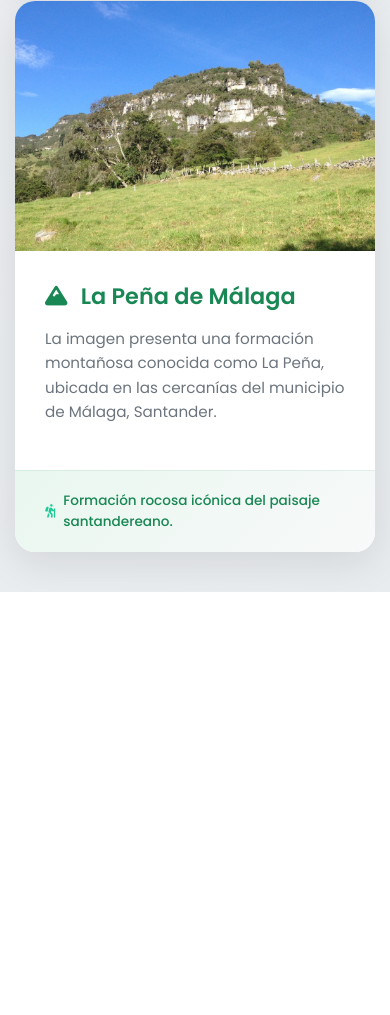
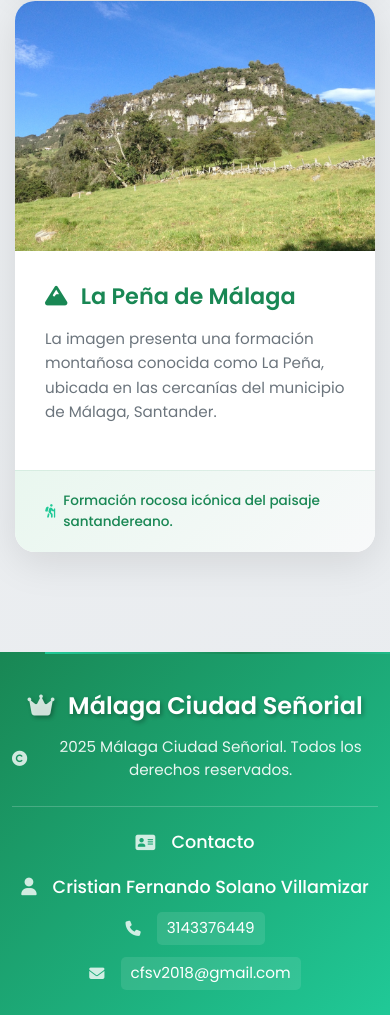
Before and after one commit to cris1619/Malaga, a plain HTML site: page PAGINA_MALAGA/index.html in a window 390 px wide. Shown: the part 6250-7265 px from the top of the page. Before the commit the page ends 6842 px from the top, so only its background shows below. Drawn offline with nearby package versions, Linux system fonts and the light colour scheme.

Commit message:
index.html

```diff
--- a/PAGINA_MALAGA/index.html
+++ b/PAGINA_MALAGA/index.html
@@ -280,6 +280,149 @@
             opacity: 1;
             transform: translateY(0);
         }
+
+        /* Footer Moderno */
+        .modern-footer {
+            background: linear-gradient(135deg, #198754 0%, #20c997 100%);
+            color: white;
+            padding: 50px 0 30px;
+            margin-top: 80px;
+            position: relative;
+            overflow: hidden;
+        }
+
+        .modern-footer::before {
+            content: '';
+            position: absolute;
+            top: -2px;
+            left: 0;
+            right: 0;
+            height: 4px;
+            background: linear-gradient(90deg, #20c997, #198754, #20c997);
+            animation: shimmer 3s ease-in-out infinite;
+        }
+
+        @keyframes shimmer {
+            0%, 100% { transform: translateX(-100%); }
+            50% { transform: translateX(100%); }
+        }
+
+        .footer-content {
+            display: flex;
+            flex-direction: column;
+            align-items: center;
+            text-align: center;
+            gap: 30px;
+            position: relative;
+            z-index: 2;
+        }
+
+        .footer-main {
+            border-bottom: 1px solid rgba(255, 255, 255, 0.2);
+            padding-bottom: 25px;
+            width: 100%;
+            max-width: 600px;
+        }
+
+        .footer-title {
+            font-size: 1.8rem;
+            font-weight: 600;
+            margin-bottom: 15px;
+            color: white;
+            text-shadow: 2px 2px 4px rgba(0,0,0,0.3);
+        }
+
+        .copyright {
+            font-size: 0.95rem;
+            color: rgba(255, 255, 255, 0.9);
+            margin: 0;
+            display: flex;
+            align-items: center;
+            justify-content: center;
+            gap: 8px;
+        }
+
+        .footer-contact {
+            width: 100%;
+            max-width: 500px;
+        }
+
+        .contact-title {
+            font-size: 1.3rem;
+            font-weight: 500;
+            margin-bottom: 20px;
+            color: white;
+            display: flex;
+            align-items: center;
+            justify-content: center;
+            gap: 8px;
+        }
+
+        .contact-info {
+            display: flex;
+            flex-direction: column;
+            gap: 12px;
+        }
+
+        .contact-name {
+            font-size: 1.1rem;
+            font-weight: 500;
+            color: white;
+            margin: 0;
+            display: flex;
+            align-items: center;
+            justify-content: center;
+            gap: 8px;
+        }
+
+        .contact-detail {
+            font-size: 0.95rem;
+            color: rgba(255, 255, 255, 0.9);
+            margin: 0;
+            display: flex;
+            align-items: center;
+            justify-content: center;
+            gap: 8px;
+        }
+
+        .contact-detail a {
+            color: white;
+            text-decoration: none;
+            transition: all 0.3s ease;
+            padding: 5px 10px;
+            border-radius: 5px;
+            background: rgba(255, 255, 255, 0.1);
+        }
+
+        .contact-detail a:hover {
+            background: rgba(255, 255, 255, 0.2);
+            transform: translateY(-2px);
+            box-shadow: 0 4px 15px rgba(0,0,0,0.2);
+        }
+
+        .footer-content i {
+            color: rgba(255, 255, 255, 0.8);
+        }
+
+        /* Responsive Footer */
+        @media (max-width: 768px) {
+            .modern-footer {
+                padding: 40px 0 25px;
+                margin-top: 60px;
+            }
+
+            .footer-title {
+                font-size: 1.5rem;
+            }
+
+            .contact-title {
+                font-size: 1.1rem;
+            }
+
+            .footer-content {
+                gap: 25px;
+            }
+        }
     </style>
 </head>
 
@@ -558,6 +701,45 @@
         </div>
     </div>
 
+    <!-- Footer Moderno -->
+    <footer class="modern-footer">
+        <div class="container">
+            <div class="footer-content">
+                <div class="footer-main">
+                    <h5 class="footer-title">
+                        <i class="fas fa-crown me-2"></i>
+                        Málaga Ciudad Señorial
+                    </h5>
+                    <p class="copyright">
+                        <i class="fas fa-copyright me-2"></i>
+                        2025 Málaga Ciudad Señorial. Todos los derechos reservados.
+                    </p>
+                </div>
+
+                <div class="footer-contact">
+                    <h6 class="contact-title">
+                        <i class="fas fa-address-card me-2"></i>
+                        Contacto
+                    </h6>
+                    <div class="contact-info">
+                        <p class="contact-name">
+                            <i class="fas fa-user me-2"></i>
+                            Cristian Fernando Solano Villamizar
+                        </p>
+                        <p class="contact-detail">
+                            <i class="fas fa-phone me-2"></i>
+                            <a href="tel:3143376449">3143376449</a>
+                        </p>
+                        <p class="contact-detail">
+                            <i class="fas fa-envelope me-2"></i>
+                            <a href="mailto:cfsv2018@gmail.com">cfsv2018@gmail.com</a>
+                        </p>
+                    </div>
+                </div>
+            </div>
+        </div>
+    </footer>
+
     <script>
         // Animación de scroll reveal
         function scrollReveal() {
```
